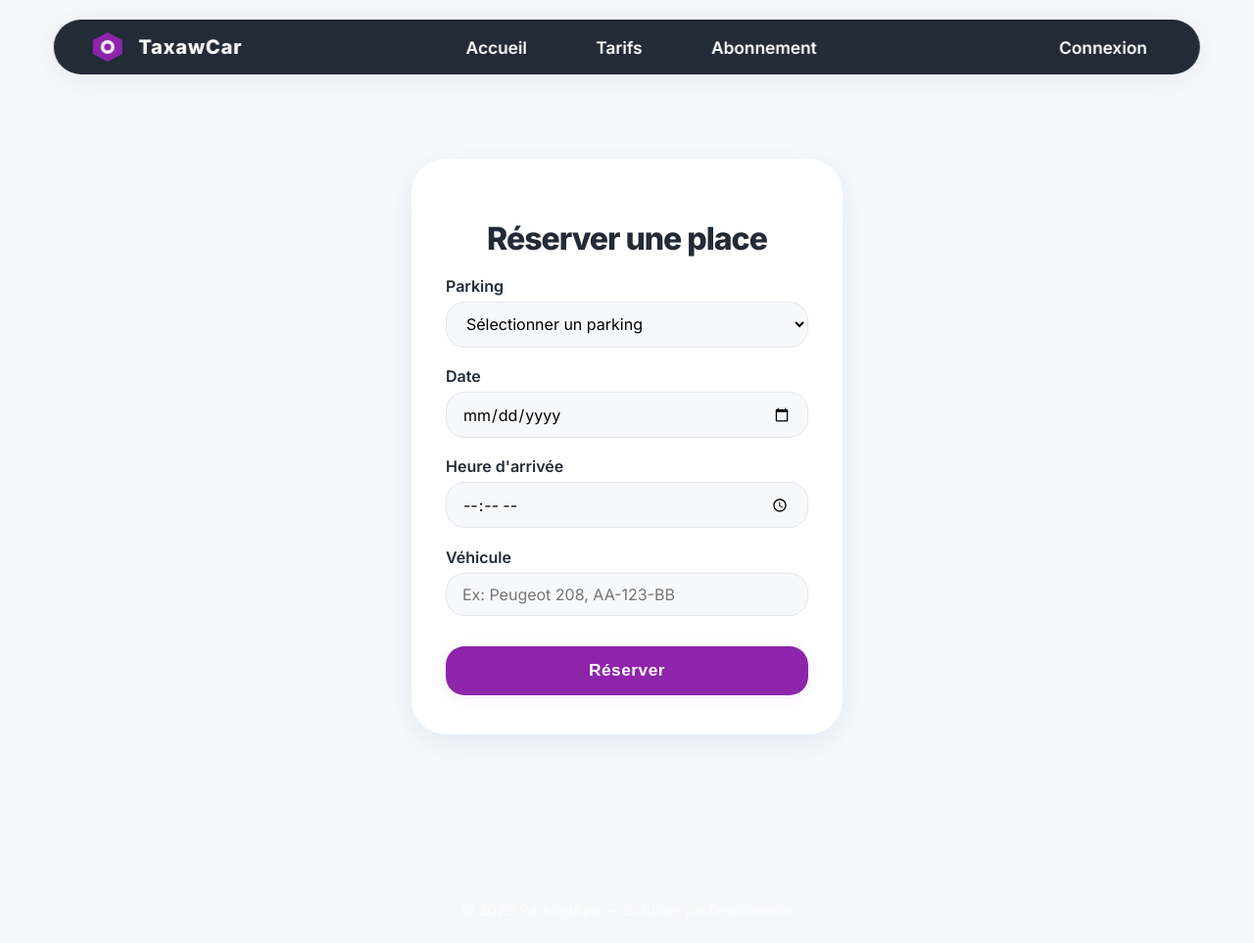
After one commit to OUSMANE-SACKO/Projet-Systme-de-Parking-Partage, a PHP site: page /frontend/reserver.html in a window 1280 px wide. The commit adds this page. Shown: the whole page at 98% size. Run offline with PHP 8.4, Linux system fonts and the light colour scheme.

Commit message:
sauvegarde (page reserver)

```diff
--- /dev/null
+++ b/frontend/reserver.html
@@ -0,0 +1,64 @@
+<!DOCTYPE html>
+<html lang="fr">
+<head>
+  <meta charset="UTF-8">
+  <meta name="viewport" content="width=device-width, initial-scale=1.0">
+  <title>Réserver une place - ParkingApp</title>
+  <link rel="stylesheet" href="styles.css">
+  <link href="https://fonts.googleapis.com/css2?family=Inter:wght@400;600;800&display=swap" rel="stylesheet">
+</head>
+<body style="background: #f7f8fa;">
+  <nav class="navbar-rounded">
+    <div class="nav-left">
+      <span class="logo-icon">
+        <svg width="40" height="40" viewBox="0 0 40 40" fill="none" xmlns="http://www.w3.org/2000/svg">
+          <polygon points="20,5 35,13 35,27 20,35 5,27 5,13" fill="#8e24aa"/>
+          <circle cx="20" cy="20" r="7" fill="#fff" fill-opacity="0.92"/>
+          <circle cx="20" cy="20" r="3.5" fill="#8e24aa"/>
+        </svg>
+      </span>
+      <span class="logo-text"><a href="index.html" style="text-decoration: none; color: inherit;">TaxawCar</a></span>
+    </div>
+    <ul class="nav-center">
+      <li><a href="index.html">Accueil</a></li>
+      <li><a href="tarifs.html">Tarifs</a></li>
+      <li><a href="#abonnement">Abonnement</a></li>
+    </ul>
+    <div class="nav-right" id="account-area">
+      <span class="account"><a href="connexion.html" style="color:inherit; text-decoration:none;">Connexion</a></span>
+    </div>
+  </nav>
+  <main style="display:flex;align-items:center;justify-content:center;min-height:100vh;padding-top:7vh;">
+    <div style="background:#fff;border-radius:2.2rem;box-shadow:0 8px 32px 0 rgba(25,118,210,0.10);padding:2.5rem 2.2rem;max-width:370px;width:100%;display:flex;flex-direction:column;align-items:center;">
+      <h1 style="font-family:'Inter',Arial,sans-serif;font-size:2rem;font-weight:800;margin-bottom:1.2rem;color:#222b36;letter-spacing:-1px;text-align:center;">Réserver une place</h1>
+      <form class="reservation-form" style="width:100%;display:flex;flex-direction:column;gap:1.2rem;">
+        <div style="display:flex;flex-direction:column;gap:0.4rem;">
+          <label for="parking" style="font-size:1rem;font-weight:600;color:#222b36;">Parking</label>
+          <select id="parking" name="parking" required style="border-radius:1.2rem;padding:0.7rem 1rem;border:1px solid #e3e6ee;background:#f7f8fa;font-size:1rem;font-family:'Inter',Arial,sans-serif;">
+            <option value="">Sélectionner un parking</option>
+            <option value="vendome">Indigo - Place Vendôme</option>
+            <option value="opera">Parking Opéra</option>
+            <option value="montparnasse">Parking Montparnasse</option>
+          </select>
+        </div>
+        <div style="display:flex;flex-direction:column;gap:0.4rem;">
+          <label for="date" style="font-size:1rem;font-weight:600;color:#222b36;">Date</label>
+          <input type="date" id="date" name="date" required style="border-radius:1.2rem;padding:0.7rem 1rem;border:1px solid #e3e6ee;background:#f7f8fa;font-size:1rem;font-family:'Inter',Arial,sans-serif;">
+        </div>
+        <div style="display:flex;flex-direction:column;gap:0.4rem;">
+          <label for="heure" style="font-size:1rem;font-weight:600;color:#222b36;">Heure d'arrivée</label>
+          <input type="time" id="heure" name="heure" required style="border-radius:1.2rem;padding:0.7rem 1rem;border:1px solid #e3e6ee;background:#f7f8fa;font-size:1rem;font-family:'Inter',Arial,sans-serif;">
+        </div>
+        <div style="display:flex;flex-direction:column;gap:0.4rem;">
+          <label for="vehicule" style="font-size:1rem;font-weight:600;color:#222b36;">Véhicule</label>
+          <input type="text" id="vehicule" name="vehicule" placeholder="Ex: Peugeot 208, AA-123-BB" required style="border-radius:1.2rem;padding:0.7rem 1rem;border:1px solid #e3e6ee;background:#f7f8fa;font-size:1rem;font-family:'Inter',Arial,sans-serif;">
+        </div>
+        <button type="submit" class="cta-btn" style="margin-top:0.7rem;width:100%;border-radius:1.2rem;font-size:1.08rem;font-weight:700;letter-spacing:0.5px;background:#8e24aa;color:#fff;padding:0.9rem 0;box-shadow:0 2px 12px 0 rgba(142,36,170,0.10);border:none;cursor:pointer;transition:background 0.2s;">Réserver</button>
+      </form>
+    </div>
+  </main>
+  <footer>
+    <span>© 2025 ParkingApp — Solution professionnelle</span>
+  </footer>
+</body>
+</html>
--- a/index.php
+++ b/index.php
@@ -1,3 +1,3 @@
 <?php
-    require_once __DIR__ . '/functions/autoloader.php';
+    // require_once __DIR__ . '/functions/autoloader.php';
 ?>
```
